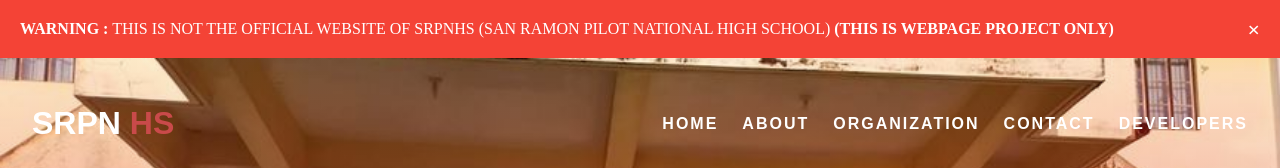
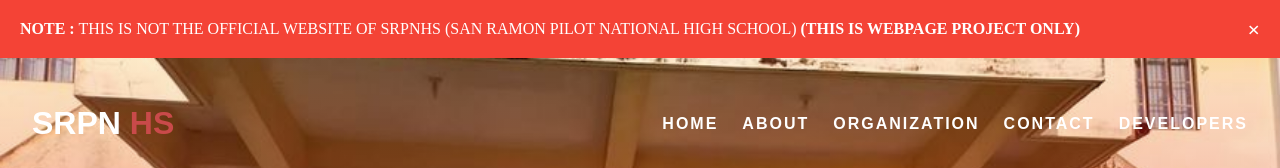
Before and after one commit to BMADev-bok/SRPNHS, a plain HTML site: page index.html in a window 1280 px wide. Shown: the top 168 px of the page. Drawn offline with nearby package versions, Linux system fonts and the light colour scheme.

Commit message:
Update index.html

```diff
--- a/index.html
+++ b/index.html
@@ -18,7 +18,8 @@
     <header id="header">
         <div class="alert">
             <span class="closebtn" onclick="this.parentElement.style.display='none';">&times;</span>
-            <strong>  WARNING :</strong> THIS IS NOT THE OFFICIAL WEBSITE OF SRPNHS (SAN RAMON PILOT NATIONAL HIGH SCHOOL) <strong>(THIS IS WEBPAGE PROJECT ONLY)</strong>
+            <strong>  NOTE
+                :</strong> THIS IS NOT THE OFFICIAL WEBSITE OF SRPNHS (SAN RAMON PILOT NATIONAL HIGH SCHOOL) <strong>(THIS IS WEBPAGE PROJECT ONLY)</strong>
           </div>
         <div class="nav-bar">
             <div class="logo">
```
